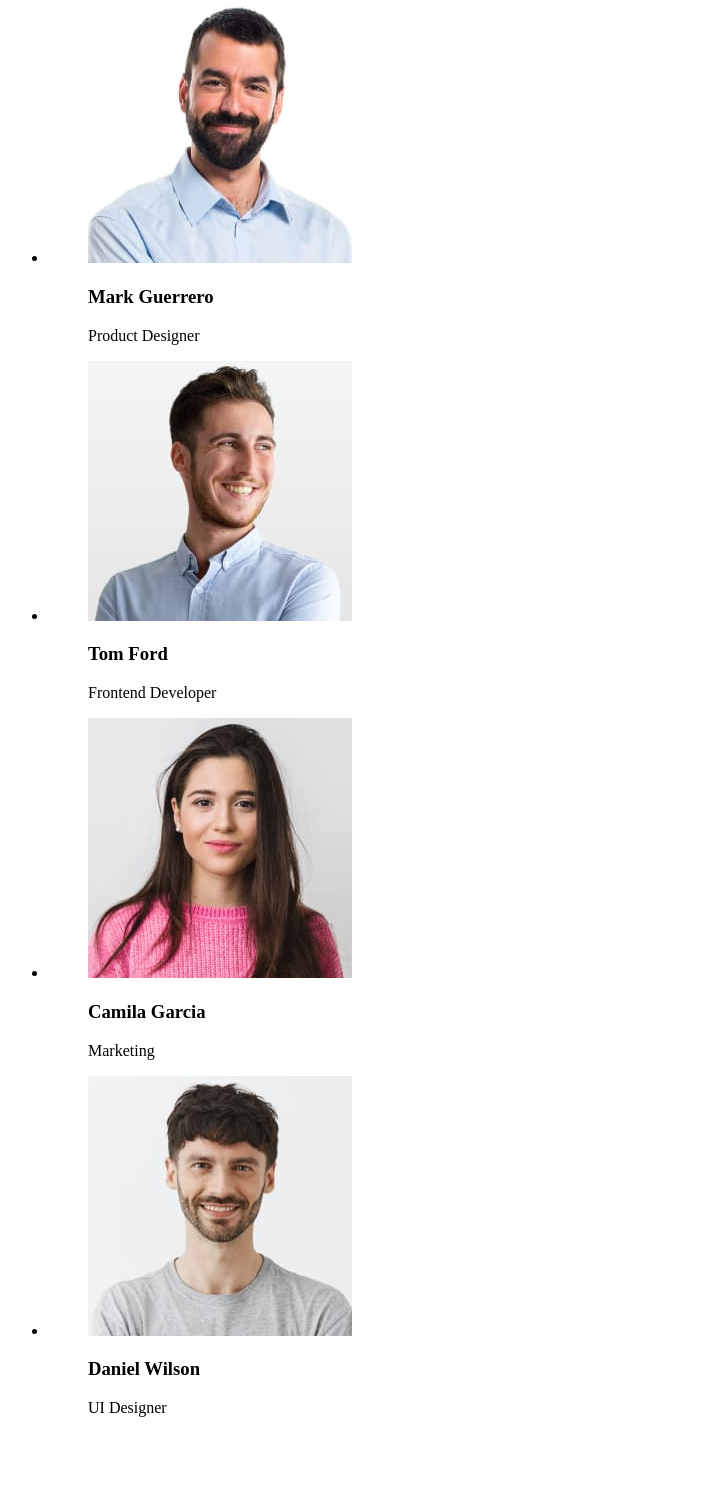
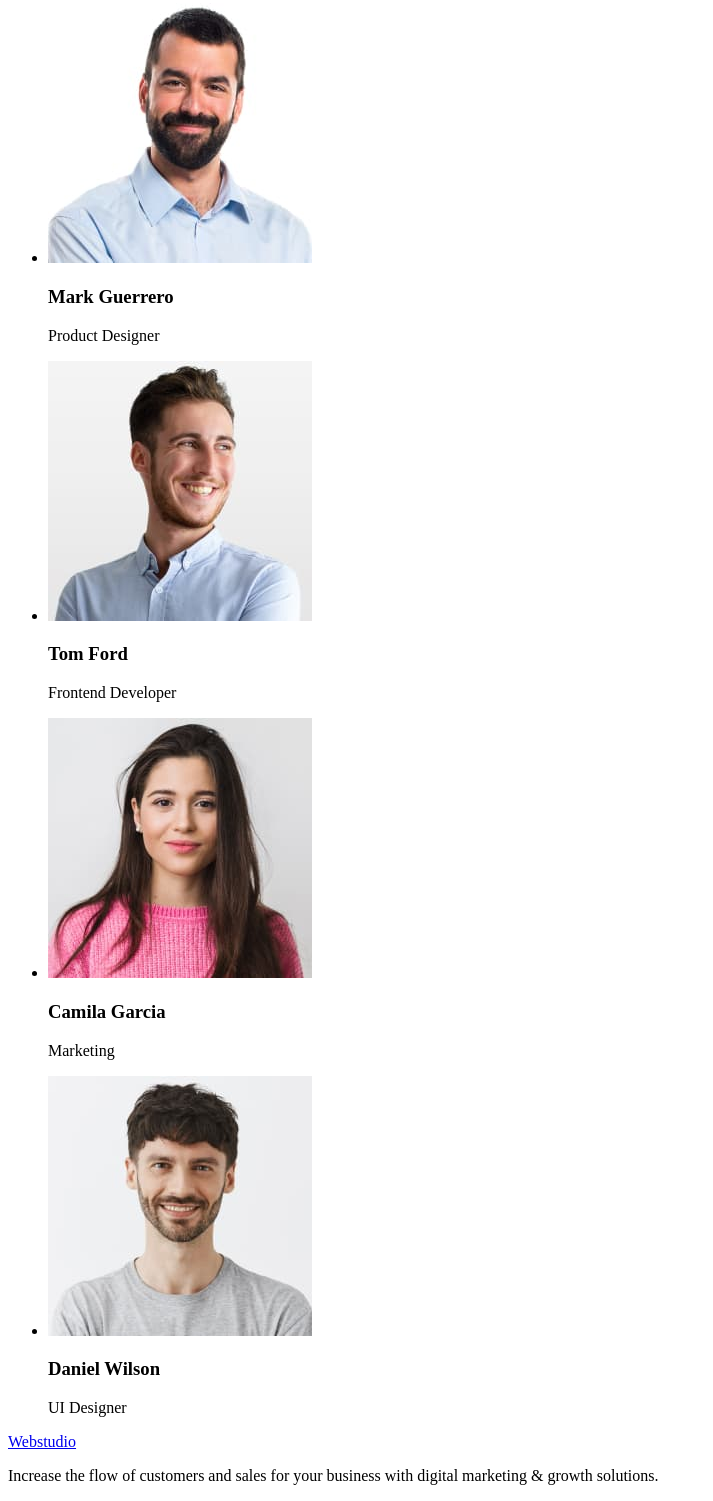
Before and after one commit to Vitalii128/goit-markup-hw-01, a plain HTML site: page index.html in a window 1280 px wide. Shown: the part 1618-3119 px from the top of the page, without its empty margins (0-713 px from the left). Before the commit the page ends 3051 px from the top, so only its background shows below. Drawn offline with Linux system fonts and the light colour scheme.

Commit message:
full_html

```diff
--- a/index.html
+++ b/index.html
@@ -59,32 +59,31 @@
                 <h2>Our Team</h2>
                 <ul>
                     <li>
-                        <figure>
-                            <img src="./images/team-1.jpg" alt="Mark Guerrero" width="264" height="260">
-                            <figcaption><h3>Mark Guerrero</h3>Product Designer</figcaption>
-                        </figure>
+                        <img src="./images/team-1.jpg" alt="Mark Guerrero" width="264" height="260">
+                        <h3>Mark Guerrero</h3>
+                        <p>Product Designer</p>
                     </li>
                     <li>
-                        <figure>
-                            <img src="./images/team-2.jpg" alt="Tom Ford" width="264" height="260">
-                            <figcaption><h3>Tom Ford</h3>Frontend Developer</figcaption>
-                        </figure>
+                        <img src="./images/team-2.jpg" alt="Tom Ford" width="264" height="260">
+                        <h3>Tom Ford</h3>
+                        <p>Frontend Developer</p>
                     </li>
                     <li>
-                        <figure>
-                            <img src="./images/team-3.jpg" alt="Camila Garcia" width="264" height="260">
-                            <figcaption><h3>Camila Garcia</h3>Marketing</figcaption>
-                        </figure>
+                        <img src="./images/team-3.jpg" alt="Camila Garcia" width="264" height="260">
+                        <h3>Camila Garcia</h3>
+                        <p>Marketing</p>
                     </li>
                     <li>
-                        <figure>
-                            <img src="./images/team-4.jpg" alt="Daniel Wilson" width="264" height="260">
-                            <figcaption><h3>Daniel Wilson</h3>UI Designer</figcaption>
-                        </figure>
+                        <img src="./images/team-4.jpg" alt="Daniel Wilson" width="264" height="260">
+                        <h3>Daniel Wilson</h3>
+                        <p>UI Designer</p>
                     </li>
                 </ul>
             </section>
         </main>
-        <footer></footer>
+        <footer>
+            <a href="./index.html">Webstudio</a>
+            <p>Increase the flow of customers and sales for your business with digital marketing & growth solutions.</p>
+        </footer>
     </body>
 </html>
```
